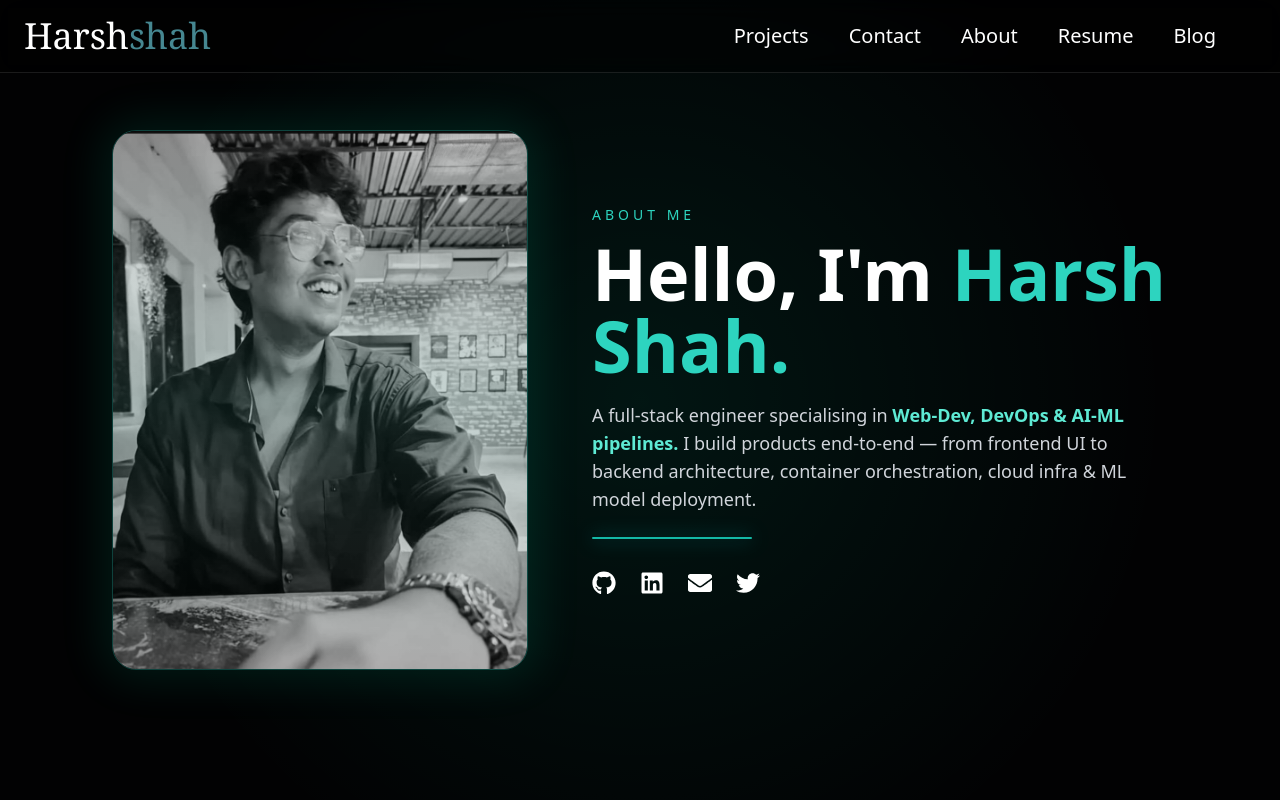
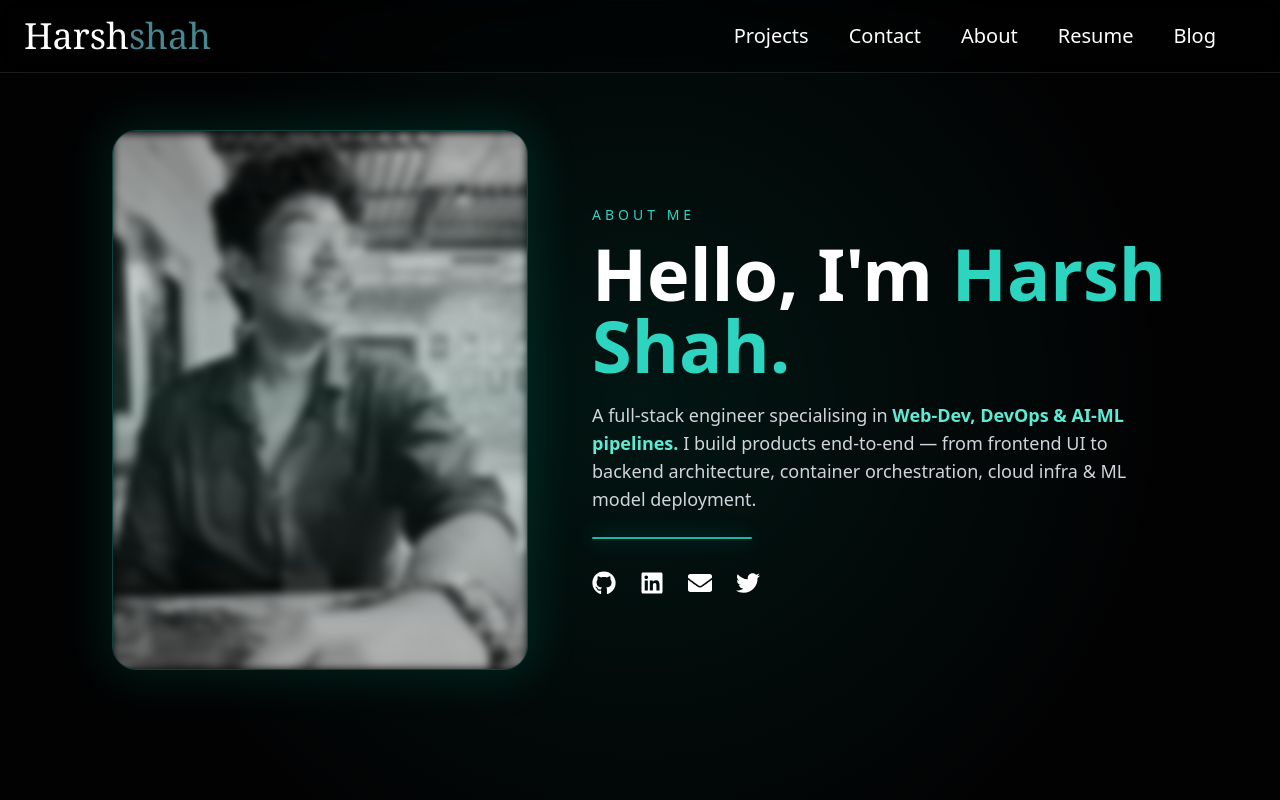
Before and after one commit to harshshah-2023/harsh-shah-portfolio, a React app: page /about in a window 1280 px wide. Shown: the top 800 px of the page. Built offline with nearby package versions, Linux system fonts and the light colour scheme; the HTML template or start-up script is replaced by a standard one.

Commit message:
🖼️ Optimized profile image to .webp for faster load + Updated About.jsx

```diff
--- a/src/Pages/About.jsx
+++ b/src/Pages/About.jsx
@@ -1,7 +1,8 @@
 import React from "react";
 import { FaGithub, FaLinkedin, FaTwitter, FaEnvelope } from "react-icons/fa";
 import { SiNextdotjs, SiMongodb, SiDocker, SiKubernetes, SiTensorflow, SiTailwindcss } from "react-icons/si";
-import ProfilePic from "../assets/ProfilePic.jpeg";
+import ProfilePic from "../assets/ProfilePic.webp";
+
 
 export default function About() {
   return (
@@ -14,16 +15,21 @@ export default function About() {
         <div className="absolute inset-0 bg-[radial-gradient(circle_at_center,_rgba(0,255,204,0.08)_0%,_transparent_70%)]"></div>
 
         {/* ================= IMAGE (Responsive) ================= */}
-        <div className="relative w-[280px] sm:w-[360px] md:w-[420px] h-[380px] sm:h-[480px] md:h-[540px] rounded-3xl overflow-hidden border border-teal-400/30 shadow-[0px_0px_45px_10px_rgba(0,255,200,0.1)]">
+       <div className="relative w-[280px] sm:w-[360px] md:w-[420px] h-[380px] sm:h-[480px] md:h-[540px] rounded-3xl overflow-hidden border border-teal-400/30 shadow-[0px_0px_45px_10px_rgba(0,255,200,0.1)] group">
+
   <img
     src={ProfilePic}
+    srcSet={`${ProfilePic} 1x, ${ProfilePic} 2x`}
+    loading="lazy"
+    sizes="(max-width:768px) 60vw, 30vw"
+    className="w-full h-full object-cover brightness-[0.82] transition-all duration-700
+               blur-sm group-hover:blur-0"
     alt="Harsh Shah"
-            className="w-full h-full object-cover brightness-[0.82] hover:brightness-100 transition duration-700"
   />
 
-          {/* neon strip overlay */}
   <div className="absolute inset-0 bg-gradient-to-b from-transparent via-teal-300/10 to-transparent"></div>
 </div>
+
 
         {/* ================= TEXT ================= */}
         <div className="max-w-xl text-center md:text-left relative">
```
Also changed, not shown: src/assets/ProfilePic.jpeg (deleted), src/assets/ProfilePic.webp (added). Lines whose indentation alone changed are shown as unchanged.
